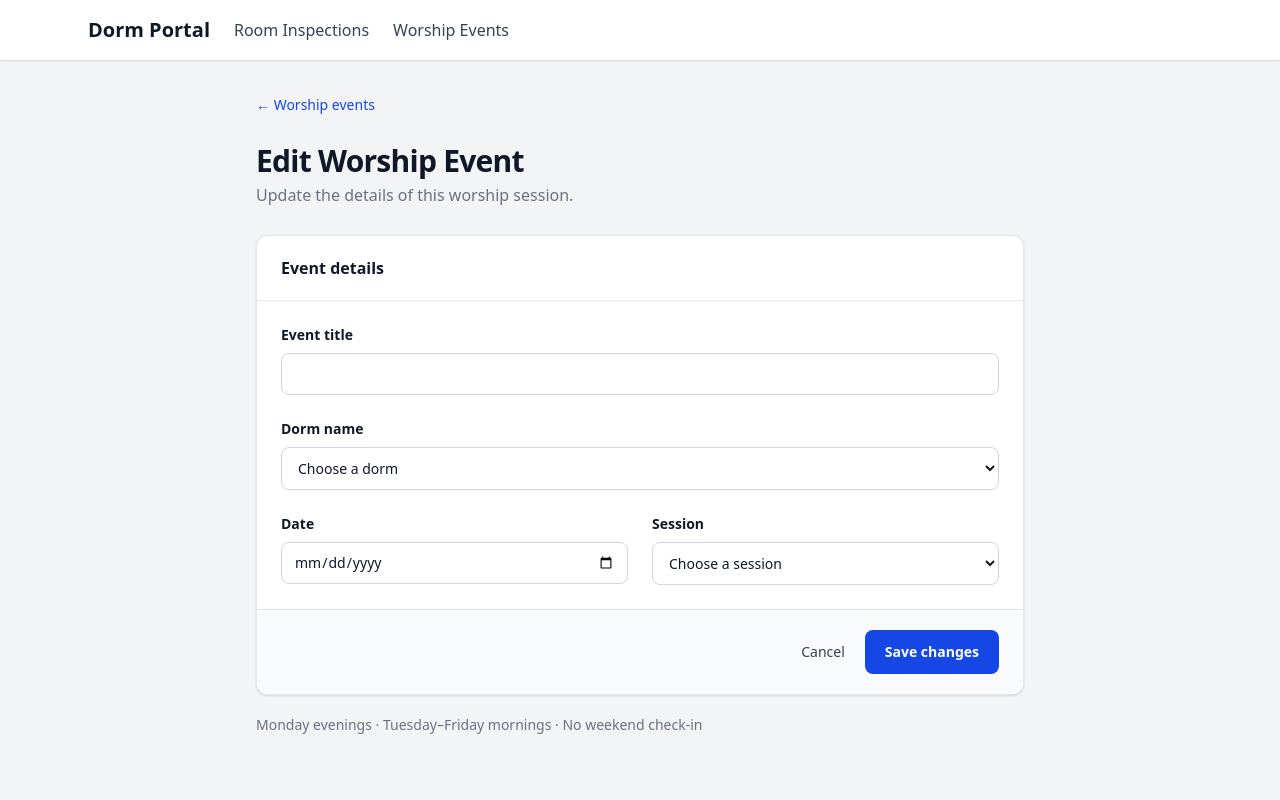
After one commit to Jforapple/dorm-portal-jforapple, a Laravel app: template resources/views/events/edit.blade.php in a window 1280 px wide. The commit adds this page. Run offline with Laravel 12, Linux system fonts and the light colour scheme; the template is opened without the code that fills it, so the values that code supplies are empty; style sheets or scripts are compiled from the project's sources.

Commit message:
feat(events): add edit and update actions

```diff
--- /dev/null
+++ b/app/Http/Requests/UpdateEventRequest.php
@@ -0,0 +1,5 @@
+<?php
+
+namespace App\Http\Requests;
+
+class UpdateEventRequest extends EventRequest {}
--- /dev/null
+++ b/resources/views/events/edit.blade.php
@@ -0,0 +1,161 @@
+
+@extends('layouts.app')
+
+@section('title', 'Edit Worship Event')
+
+@section('content')
+
+    <div class="mx-auto max-w-3xl">
+
+        <a class="mb-7 inline-block text-sm text-blue-700 hover:underline"
+           href="{{ route('events.index') }}">
+            &larr; Worship events
+        </a>
+
+        <h1 class="text-3xl font-bold tracking-tight text-gray-900">
+            Edit Worship Event
+        </h1>
+
+        <p class="mb-7 mt-1 text-gray-500">
+            Update the details of this worship session.
+        </p>
+
+        <form class="overflow-hidden rounded-xl border border-gray-200 bg-white shadow-sm"
+              action="{{ route('events.update', $event) }}"
+              method="POST"
+              aria-labelledby="details-heading">
+
+            @csrf
+            @method('PUT')
+
+            <div class="border-b border-gray-200 px-6 py-5">
+                <h2 id="details-heading" class="font-semibold">
+                    Event details
+                </h2>
+            </div>
+
+            <div class="grid grid-cols-1 gap-6 p-6 sm:grid-cols-2">
+
+                <div class="sm:col-span-2">
+                    <label for="title" class="mb-2 block text-sm font-semibold">
+                        Event title
+                    </label>
+
+                    <input
+                        class="w-full rounded-lg border border-gray-300 px-3 py-2.5 text-sm focus:border-blue-600 focus:outline-none focus:ring-2 focus:ring-blue-100"
+                        id="title"
+                        name="title"
+                        value="{{ old('title', $event->title) }}"
+                        maxlength="255"
+                        required
+                    >
+
+                    @error('title')
+                        <p class="mt-1.5 text-sm text-red-700" role="alert">
+                            {{ $message }}
+                        </p>
+                    @enderror
+                </div>
+
+                <div class="sm:col-span-2">
+                    <label for="dorm" class="mb-2 block text-sm font-semibold">
+                        Dorm name
+                    </label>
+
+                    <select
+                        class="w-full rounded-lg border border-gray-300 bg-white px-3 py-2.5 text-sm focus:border-blue-600 focus:outline-none focus:ring-2 focus:ring-blue-100"
+                        id="dorm"
+                        name="dorm"
+                        required
+                    >
+                        <option value="">Choose a dorm</option>
+
+                        @foreach (config('dorms') as $dorm)
+                            <option value="{{ $dorm }}" @selected(old('dorm', $event->dorm) === $dorm)>
+                                {{ $dorm }}
+                            </option>
+                        @endforeach
+                    </select>
+
+                    @error('dorm')
+                        <p class="mt-1.5 text-sm text-red-700" role="alert">
+                            {{ $message }}
+                        </p>
+                    @enderror
+                </div>
+
+                <div>
+                    <label for="date" class="mb-2 block text-sm font-semibold">
+                        Date
+                    </label>
+
+                    <input
+                        class="w-full rounded-lg border border-gray-300 px-3 py-2.5 text-sm focus:border-blue-600 focus:outline-none focus:ring-2 focus:ring-blue-100"
+                        type="date"
+                        id="date"
+                        name="date"
+                        value="{{ old('date', $event->date->format('Y-m-d')) }}"
+                        required
+                    >
+
+                    @error('date')
+                        <p class="mt-1.5 text-sm text-red-700" role="alert">
+                            {{ $message }}
+                        </p>
+                    @enderror
+                </div>
+
+                <div>
+                    <label for="session" class="mb-2 block text-sm font-semibold">
+                        Session
+                    </label>
+
+                    <select
+                        class="w-full rounded-lg border border-gray-300 bg-white px-3 py-2.5 text-sm focus:border-blue-600 focus:outline-none focus:ring-2 focus:ring-blue-100"
+                        id="session"
+                        name="session"
+                        required
+                    >
+                        <option value="">Choose a session</option>
+
+                        <option value="morning" @selected(old('session', $event->session) === 'morning')>
+                            Morning (Tuesday–Friday)
+                        </option>
+
+                        <option value="evening" @selected(old('session', $event->session) === 'evening')>
+                            Evening (Monday)
+                        </option>
+                    </select>
+
+                    @error('session')
+                        <p class="mt-1.5 text-sm text-red-700" role="alert">
+                            {{ $message }}
+                        </p>
+                    @enderror
+                </div>
+
+            </div>
+
+            <div class="flex items-center justify-end gap-5 border-t border-gray-200 bg-gray-50 px-6 py-5">
+                <a class="text-sm font-medium text-gray-700 hover:underline"
+                   href="{{ route('events.index') }}">
+                    Cancel
+                </a>
+
+                <button
+                    class="rounded-lg bg-blue-700 px-5 py-3 text-sm font-semibold text-white hover:bg-blue-800"
+                    type="submit"
+                >
+                    Save changes
+                </button>
+            </div>
+
+        </form>
+
+        <p class="mt-5 text-sm text-gray-500">
+            Monday evenings &middot; Tuesday&ndash;Friday mornings &middot; No weekend check-in
+        </p>
+
+    </div>
+
+@endsection
--- a/routes/web.php
+++ b/routes/web.php
@@ -27,4 +27,11 @@ Route::get('/', function () {
 Route::resource('roomcheck', RoomCheckController::class);
 
 // TODO: Extend to the full resource (show, edit, update, destroy).
-Route::resource('events', EventController::class)->only(['index', 'create', 'store', 'show']);
+Route::resource('events', EventController::class)->only([
+    'index',
+    'create',
+    'store',
+    'show',
+    'edit',
+    'update',
+]);
```
Also changed, not shown: app/Http/Controllers/EventController.php (+19 -0 lines), resources/views/events/index.blade.php (+10 -1 lines).
